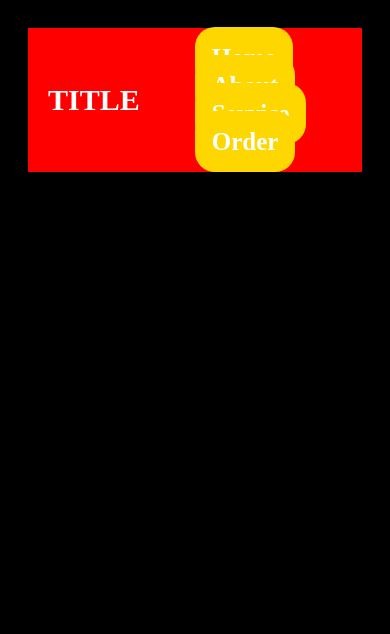
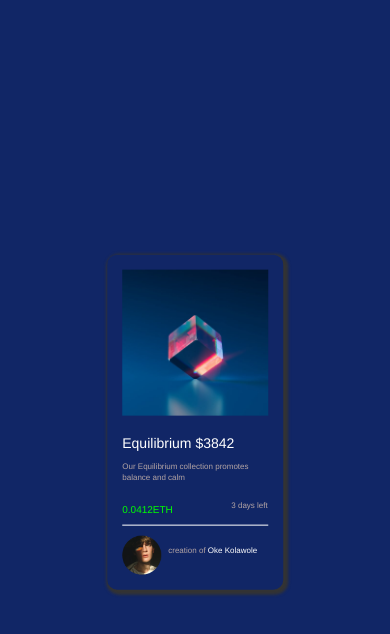
Before and after one commit to OkeKolawoleSunday009/freestyle, a plain HTML site: page index.html in a window 390 px wide. Drawn offline with nearby package versions, Linux system fonts and the light colour scheme.

Commit message:
first commit

```diff
--- /dev/null
+++ b/card.css
@@ -0,0 +1,129 @@
+*{
+    box-sizing: border-box;
+}
+body{
+    background-color: var(--blue);
+    height: 100vh;
+}
+:root {
+    --green: #00FF00;
+    --blue: #112666;
+  }
+  .container{
+    background-color: var(--blue);
+    box-shadow: 2px 2px 3px 3px;
+    border-radius: 10px;
+    margin: 0 auto;
+    padding: 25px;
+    width: 25%;
+    display: flex;
+    flex-direction: column;
+    position: absolute;
+    top: 50%;
+    left: 50%;
+    transform: translate(-50%, -50%);
+
+
+  }
+  .container .images{
+    display: flex;
+    flex: 0.8
+  }
+  .container .content{
+    display: flex;
+    flex: 0.1;
+    flex-direction: column;
+
+
+  }
+  .container > .images  > .image{
+    width: 100%;
+    height: auto;
+    background-image: url(./cardimg/image-equilibrium.jpg);
+    background-repeat: no-repeat;
+  }
+  span{
+    color: var(--green)
+  }
+  p{
+    font-size: 1vw;
+    color: rgb(179, 164, 164);
+  }
+  .container .content .context{
+    margin-top: -10px;
+    display: flex;
+    align-items: center;
+    justify-content: space-between;
+    /* background-color: red; */
+    border-bottom: 1px solid white;
+
+  }
+  .container .content .context .textcontext{
+    margin-top: 12px;
+    }
+  .context2{
+    margin-top: 10px;
+  }
+  .context2 img{
+    width: 60px;
+    margin-right: 10px;
+
+  }
+  .context2{
+    display: flex;
+    align-items: center;
+
+  }
+  .context2 span{
+   color: white;
+
+  }
+  h1{
+    color: white;
+  }
+  @media screen and (max-width: 800px) {
+    .container{
+      padding: 20px;
+
+      width: 45%;
+
+
+    }
+    h1 {
+      font-size: 15px; /* The width is 100%, when the viewport is 800px or smaller */
+    }
+    h2{
+      font-size: 13px;
+    }
+    p{
+      font-size: 8px
+    }
+    .context2 img{
+      width: 10vw;
+      margin-right: 7px;
+
+    }
+  }
+  @media screen and (max-width: 1200px) {
+    h1 {
+      font-size: 17px; /* The width is 100%, when the viewport is 800px or smaller */
+    }
+    h2{
+      font-size: 15px;
+    }
+  }
+  @media screen and (max-width: 600px) {
+    .container{
+      padding: 15px;
+
+      width: 45%;
+
+
+    }
+    h1{
+      font-size: 14px; /* The width is 100%, when the viewport is 800px or smaller */
+    }
+    h2{
+      font-size: 10px;
+    }
+  }
--- a/index.html
+++ b/index.html
@@ -3,24 +3,41 @@
 <head>
     <meta charset="UTF-8">
     <meta http-equiv="X-UA-Compatible" content="IE=edge">
-    <meta name="viewport" content="width=device-width, initial-scale=1.0">
-    <link rel="stylesheet" href="style.css">
-    <title>Welcomeback</title>
+    <meta name="viewport" content="width=device-width, initial-scale=1">
+    <link rel="stylesheet" href="https://maxcdn.bootstrapcdn.com/bootstrap/3.4.1/css/bootstrap.min.css">
+    <script src="https://ajax.googleapis.com/ajax/libs/jquery/3.5.1/jquery.min.js"></script>
+    <script src="https://maxcdn.bootstrapcdn.com/bootstrap/3.4.1/js/bootstrap.min.js"></script>
+        <link rel="stylesheet" href="card.css">
+    <title>Card Component</title>
 </head>
 <body>
-    <header>
-        <nav>
-            <span>TITLE</span>
 
-            <ul>
-                <li><a>Home</a></li>
-                <li><a>About</a></li>
-                <li><a>Service</a></li>
-                <li><a>Order</a></li>
+    <div class="container">
+        <div class="images">
+            <img class="image" src="./cardimg/image-equilibrium.jpg">
 
-            </ul>
-        </nav>
-   </header>
+        </div>
+        <div class="content">
+            <div class="content1">
+                <h1>Equilibrium $3842 </h1>
+                <p>Our Equilibrium collection promotes balance and calm</p>
+
+            </div>
+
+            <div class="context">
+                <h2><span>0.0412ETH</span></h2>
+                <p class="textcontext">3 days left</p>
+            </div>
+            <div class="context2">
+                <img src="./cardimg/image-avatar.png">
+                <p>creation of <span>Oke Kolawole</span></p>
+            </div>
+
+        </div>
+
+
+
+    </div>
 
 </body>
 </html>
```
Also changed, not shown: cardimg/favicon-32x32.png (added), cardimg/icon-clock.svg (added), cardimg/icon-ethereum.svg (added), cardimg/icon-view.svg (added), cardimg/image-avatar.png (added), cardimg/image-equilibrium.jpg (added), 1 other file.
